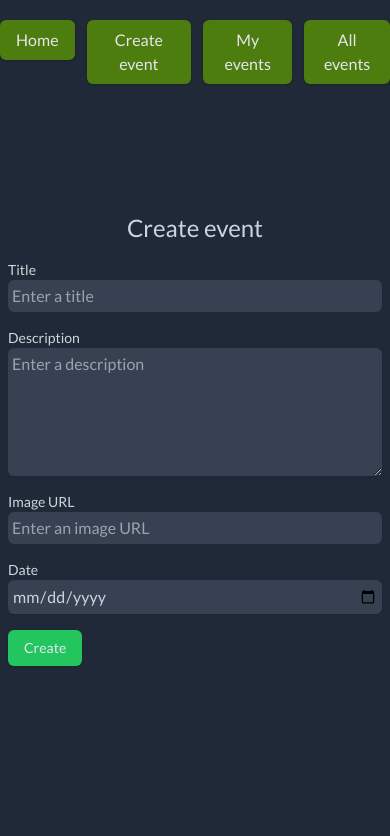
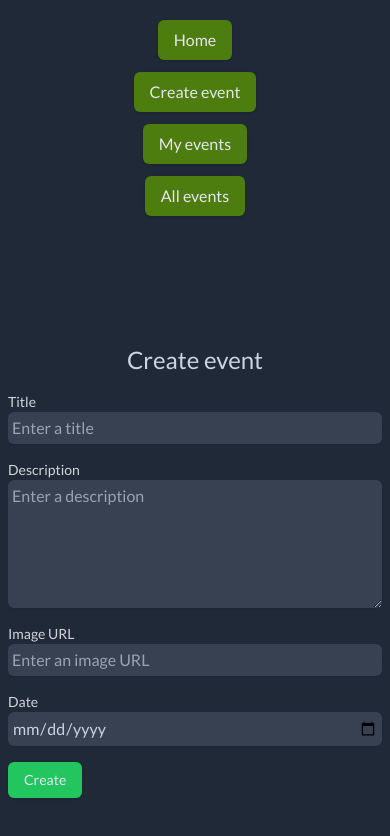
Before and after one commit to ntzolov/events-blog, a Next.js app: page /create in a window 390 px wide. Shown: the top 836 px of the page. Built offline with nearby package versions, Linux system fonts and the light colour scheme; no server answers; what @apollo/experimental-nextjs-app-support would draw is missing.

Commit message:
Update Nav.tsx

```diff
--- a/src/components/Nav.tsx
+++ b/src/components/Nav.tsx
@@ -3,7 +3,7 @@ import NavButton from './NavButton';
 
 export default function Nav() {
   return (
-    <nav className='w-full flex justify-center my-5 gap-3 '>
+    <nav className='w-full flex flex-col items-center my-5 gap-3 sm:flex-row justify-center'>
       <Link href={'/'}>
         <NavButton>Home</NavButton>
       </Link>
```
